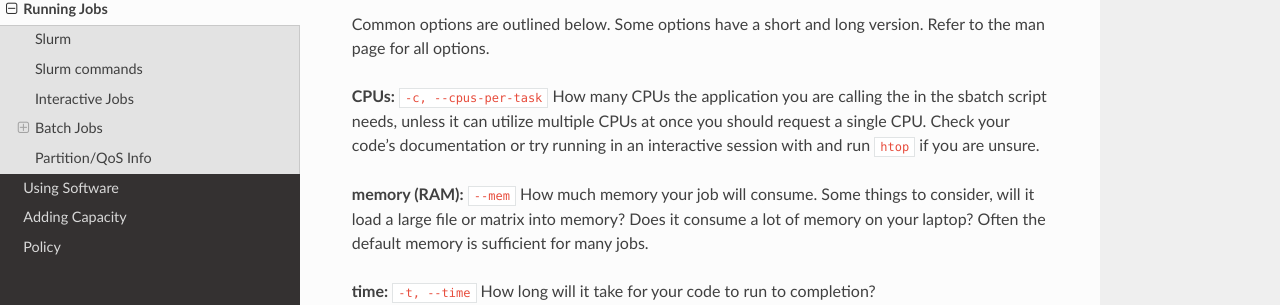
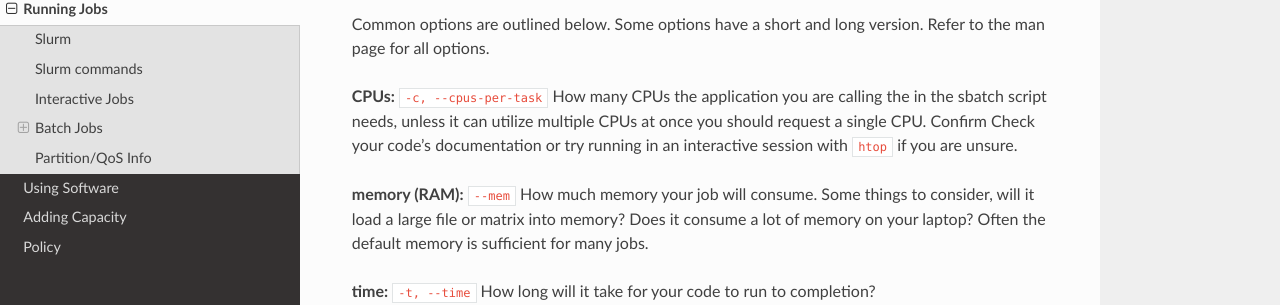
Before and after one commit to stanford-rc/farmshare-docs, an MkDocs documentation site: the page built from docs/slurm.md, in a window 1280 px wide and 900 px high, scrolled down 1262 px. Shown: the part 171-476 px from the top of the window. Built offline with MkDocs 1.6.1, drawn with Linux system fonts in a browser that asks for light colours; nearby versions of some CDN libraries.

Commit message:
fixed typo

```diff
--- a/docs/slurm.md
+++ b/docs/slurm.md
@@ -36,7 +36,7 @@
 
 Common options are outlined below. Some options have a short and long version. Refer to the man page for all options.
 
-**CPUs:** `-c, --cpus-per-task` How many CPUs the application you are calling the in the sbatch script needs, unless it can utilize multiple CPUs at once you should request a single CPU. Check your code's documentation or try running in an interactive session with and run `htop` if you are unsure.
+**CPUs:** `-c, --cpus-per-task` How many CPUs the application you are calling the in the sbatch script needs, unless it can utilize multiple CPUs at once you should request a single CPU. Confirm Check your code's documentation or try running in an interactive session with `htop` if you are unsure.
 
 **memory (RAM):** `--mem` How much memory your job will consume. Some things to consider, will it load a large file or matrix into memory? Does it consume a lot of memory on your laptop? Often the default memory is sufficient for many jobs.
 
```
